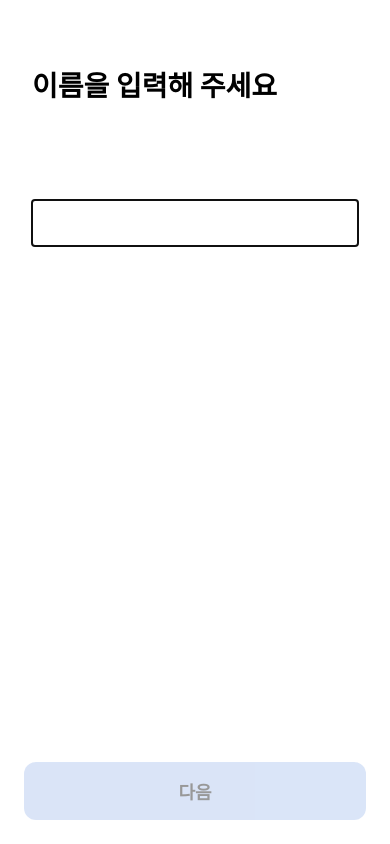
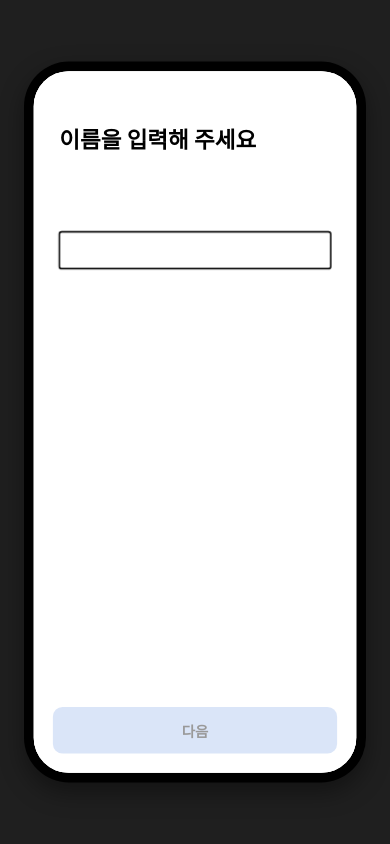
Before and after one commit to optrip/optrip-app, a React Native app: screen / in a window 390 px wide. Built offline with nearby package versions, Linux system fonts and the light colour scheme.

Commit message:
feat: add PhoneFrame component for responsive layout

```diff
--- a/App.tsx
+++ b/App.tsx
@@ -3,6 +3,7 @@ import { NavigationContainer } from '@react-navigation/native';
 import { SafeAreaProvider } from 'react-native-safe-area-context';
 import { StatusBar } from 'expo-status-bar';
 
+import { PhoneFrame } from './src/components/PhoneFrame';
 import { queryClient } from './src/lib/queryClient';
 import { OnboardingProvider } from './src/lib/onboardingStore';
 import { OnboardingNavigator } from './src/navigation/OnboardingNavigator';
@@ -10,6 +11,7 @@ import { OnboardingNavigator } from './src/navigation/OnboardingNavigator';
 export default function App() {
   return (
     <QueryClientProvider client={queryClient}>
+      <PhoneFrame>
         <SafeAreaProvider>
           <OnboardingProvider>
             <NavigationContainer>
@@ -18,6 +20,7 @@ export default function App() {
             </NavigationContainer>
           </OnboardingProvider>
         </SafeAreaProvider>
+      </PhoneFrame>
     </QueryClientProvider>
   );
 }
--- /dev/null
+++ b/src/components/PhoneFrame.tsx
@@ -0,0 +1,61 @@
+import type { ReactNode } from 'react';
+import { Platform, View, useWindowDimensions, type ViewStyle } from 'react-native';
+
+const PHONE_WIDTH = 402;
+const PHONE_HEIGHT = 874;
+const BEZEL = 12;
+const RADIUS = 56;
+
+export function PhoneFrame({ children }: { children: ReactNode }) {
+  const { width, height } = useWindowDimensions();
+
+  if (Platform.OS !== 'web') {
+    return <>{children}</>;
+  }
+
+  const margin = 24;
+  const totalW = PHONE_WIDTH + BEZEL * 2;
+  const totalH = PHONE_HEIGHT + BEZEL * 2;
+  const scale = Math.min(
+    (width - margin * 2) / totalW,
+    (height - margin * 2) / totalH,
+    1,
+  );
+
+  return (
+    <View style={page}>
+      <View style={[bezel, { transform: [{ scale }] }]}>
+        <View style={screen}>{children}</View>
+      </View>
+    </View>
+  );
+}
+
+const page: ViewStyle = {
+  flex: 1,
+  backgroundColor: '#1f1f1f',
+  alignItems: 'center',
+  justifyContent: 'center',
+  // @ts-expect-error web-only css unit
+  minHeight: '100vh',
+};
+
+const bezel: ViewStyle = {
+  width: PHONE_WIDTH + BEZEL * 2,
+  height: PHONE_HEIGHT + BEZEL * 2,
+  backgroundColor: '#000',
+  borderRadius: RADIUS,
+  padding: BEZEL,
+  shadowColor: '#000',
+  shadowOpacity: 0.4,
+  shadowRadius: 30,
+  shadowOffset: { width: 0, height: 12 },
+};
+
+const screen: ViewStyle = {
+  width: PHONE_WIDTH,
+  height: PHONE_HEIGHT,
+  borderRadius: RADIUS - BEZEL,
+  overflow: 'hidden',
+  backgroundColor: '#fff',
+};
```
Lines whose indentation alone changed are shown as unchanged.
